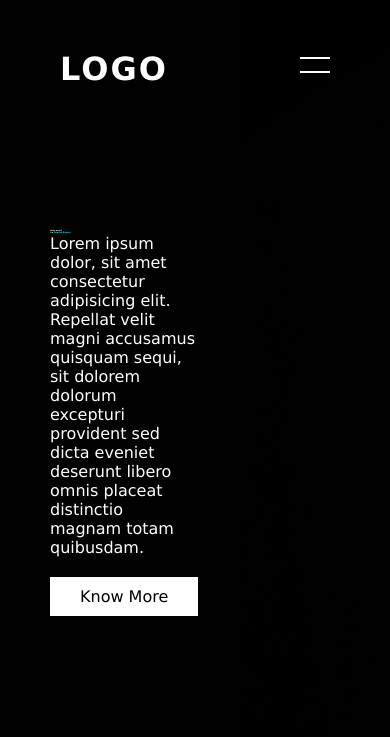
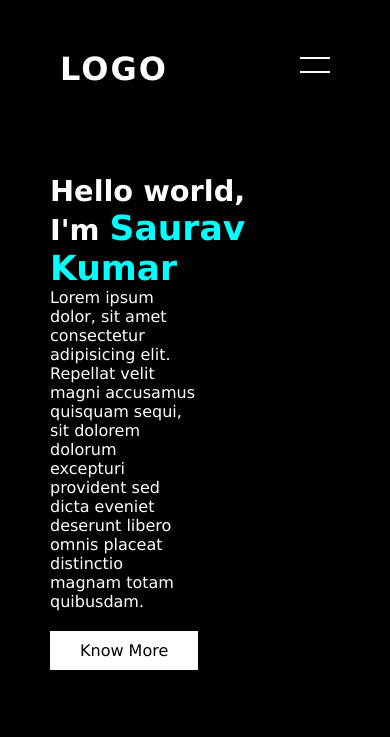
Before and after one commit to saurav2495/Portfolio, a plain HTML site: page index.html in a window 390 px wide. Shown: the top 737 px of the page. Drawn offline with Linux system fonts and the light colour scheme.

Commit message:
Update style.css

```diff
--- a/style.css
+++ b/style.css
@@ -168,7 +168,7 @@ header #toggle:after {
     padding: 100px 50px 100px;
   }
   .banner h2 {
-    font-size: 1.8px;
+    font-size: 1.8em;
   }
   .banner .content p,
   .banner .content a {
```
